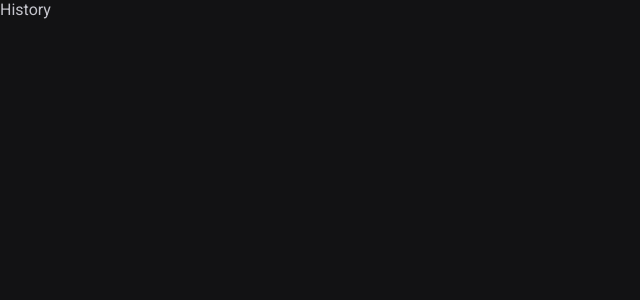
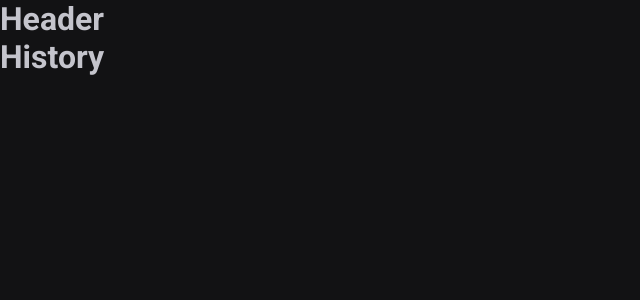
Before and after one commit to Bilusca/react-timer, a React (Vite) app: page /history in a window 1280 px wide. Shown: the top 300 px of the page, without its empty margins (0-640 px from the left). Built offline with nearby package versions, Linux system fonts and the light colour scheme.

Commit message:
chore: add route layout

```diff
--- a/src/Router.tsx
+++ b/src/Router.tsx
@@ -1,12 +1,15 @@
 import { Routes, Route } from 'react-router-dom'
 import { Home } from '@/pages/Home'
 import { History } from '@/pages/History'
+import { DefaultLayout } from '@/layouts/DefaultLayout'
 
 export function Router() {
   return (
     <Routes>
-      <Route path="/" element={<Home />} />
-      <Route path="history" element={<History />} />
+      <Route path="/" element={<DefaultLayout />}>
+        <Route path="/" element={<Home />} />
+        <Route path="history" element={<History />} />
+      </Route>
     </Routes>
   )
 }
--- /dev/null
+++ b/src/components/Header.tsx
@@ -0,0 +1,3 @@
+export function Header() {
+  return <h1>Header</h1>
+}
--- /dev/null
+++ b/src/layouts/DefaultLayout.tsx
@@ -0,0 +1,11 @@
+import { Outlet } from 'react-router-dom'
+import { Header } from '@/components/Header'
+
+export function DefaultLayout() {
+  return (
+    <div>
+      <Header />
+      <Outlet />
+    </div>
+  )
+}
--- a/src/pages/History.tsx
+++ b/src/pages/History.tsx
@@ -1,3 +1,7 @@
 export function History() {
-  return <div>History</div>
+  return (
+    <div>
+      <h1>History</h1>
+    </div>
+  )
 }
--- a/src/pages/Home.tsx
+++ b/src/pages/Home.tsx
@@ -1,3 +1,7 @@
 export function Home() {
-  return <div>Home</div>
+  return (
+    <div>
+      <h1>Home</h1>
+    </div>
+  )
 }
```
Also changed, not shown: src/components/Button.styles.ts (deleted, +0 -24 lines), src/components/Button.tsx (deleted, +0 -14 lines).
